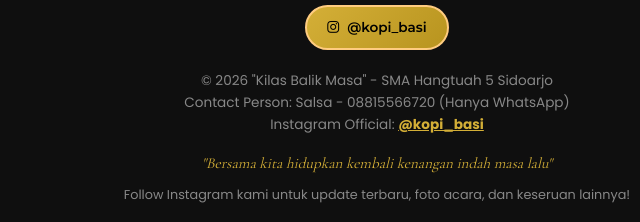
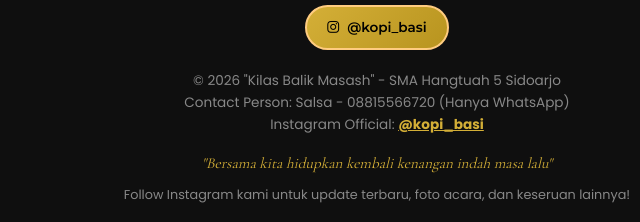
Before and after one commit to salsabilanurzam0-ops/tiket-kilas-balik, a plain HTML site: page index.html in a window 1280 px wide. Shown: the part 3970-4192 px from the top of the page, 263-903 px from the left. Drawn offline with nearby package versions, Linux system fonts and the light colour scheme.

Commit message:
Update index.html

```diff
--- a/index.html
+++ b/index.html
@@ -2481,7 +2481,7 @@
                 </a>
             </div>
 
-            <p>© 2026 "Kilas Balik Masa" - SMA Hangtuah 5 Sidoarjo</p>
+            <p>© 2026 "Kilas Balik Masash" - SMA Hangtuah 5 Sidoarjo</p>
             <p>Contact Person: Salsa - 08815566720 (Hanya WhatsApp)</p>
             <p>Instagram Official:
                 <a href="https://instagram.com/kopi_basi" target="_blank" style="color: #d4af37; font-weight: bold;">
```
